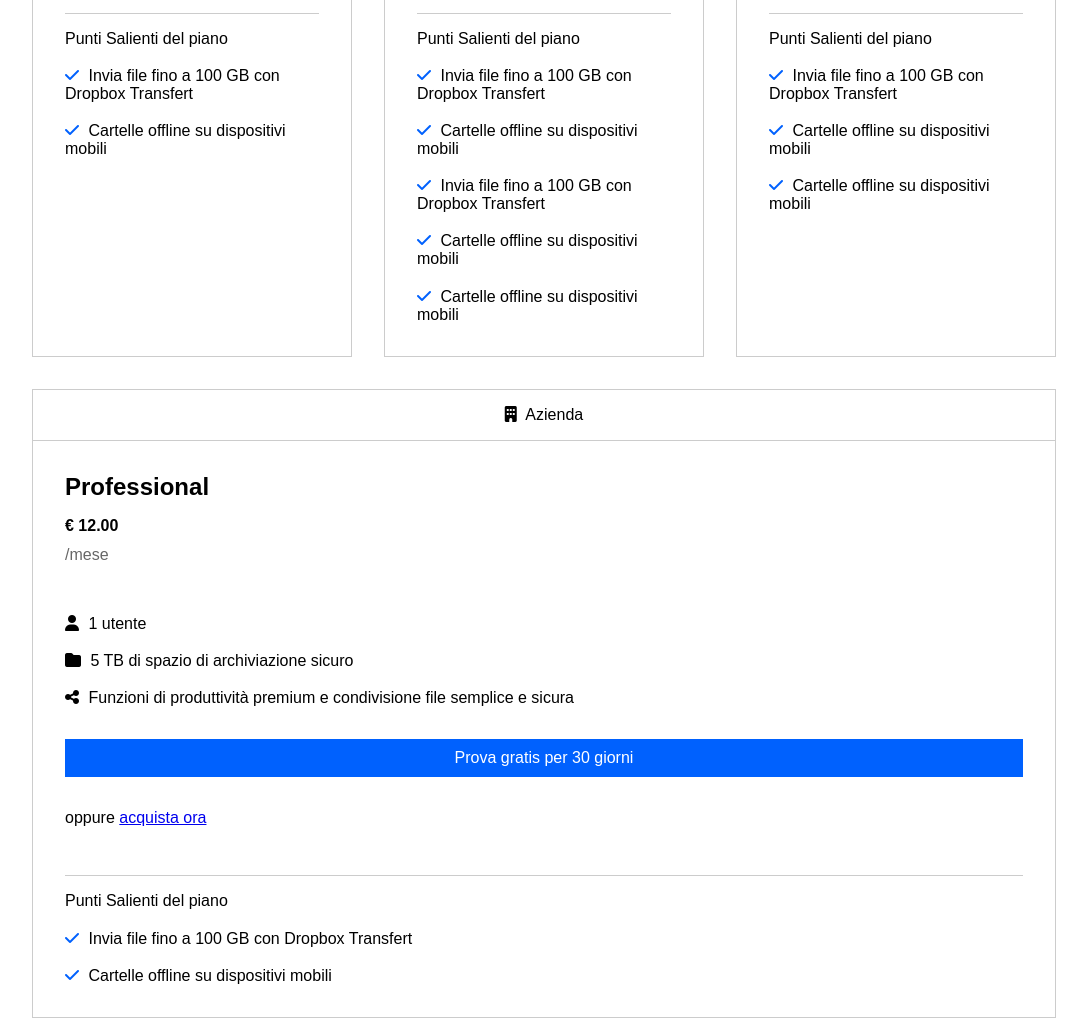
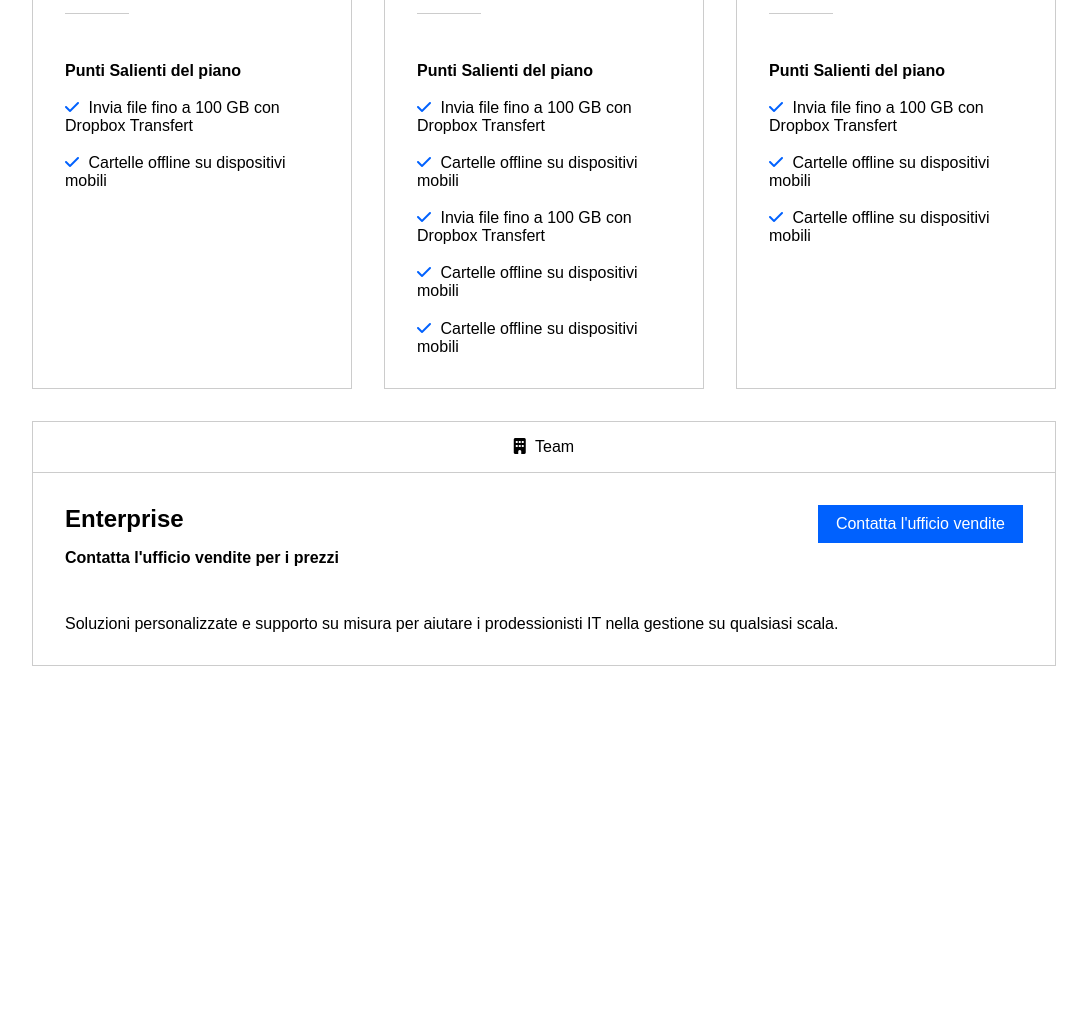
Before and after one commit to michelebozzuto04/htmlcss-dropbox, a plain HTML site: page index.html in a window 1280 px wide. Shown: the part 1606-2628 px from the top of the page, without its empty margins (96-1183 px from the left). After the commit the page ends 2320 px from the top, so only its background shows below. Drawn offline with Linux system fonts and the light colour scheme.

Commit message:
Refactor pricing plan cards with updated titles and enhanced styling for better clarity and layout

```diff
--- a/index.html
+++ b/index.html
@@ -160,7 +160,7 @@
                                 </div>
                                 <div class="divider"></div>
                                 <div class="plan-highlights">
-                                    <span>Punti Salienti del piano</span>
+                                    <span class="title">Punti Salienti del piano</span>
                                     <ul>
                                         <li>
                                             <i class="fa-solid fa-check"></i>
@@ -225,7 +225,7 @@
                                 </div>
                                 <div class="divider"></div>
                                 <div class="plan-highlights">
-                                    <span>Punti Salienti del piano</span>
+                                    <span class="title">Punti Salienti del piano</span>
                                     <ul>
                                         <li>
                                             <i class="fa-solid fa-check"></i>
@@ -308,7 +308,7 @@
                                 </div>
                                 <div class="divider"></div>
                                 <div class="plan-highlights">
-                                    <span>Punti Salienti del piano</span>
+                                    <span class="title">Punti Salienti del piano</span>
                                     <ul>
                                         <li>
                                             <i class="fa-solid fa-check"></i>
@@ -337,63 +337,27 @@
                         <div class="plan-card">
                             <div class="card-header">
                                 <i class="fa-solid fa-building"></i>
-                                <span>Azienda</span>
+                                <span>Team</span>
                                 <div class="divider"></div>
                             </div>
 
-                            <div class="card-body d-flex">
-                                <h3>Professional</h3>
-                                <span class="plan-price">€ 12.00</span>
-                                <span class="plan-cycle">/mese</span>
-                                <div class="plan-features">
-                                    <ul>
-                                        <li>
-                                            <i class="fa-solid fa-user"></i>
-                                            <span>
-                                                1 utente
-                                            </span>
-                                        </li>
-                                        <li>
-                                            <i class="fa-solid fa-folder"></i>
-                                            <span>
-                                                5 TB di spazio di archiviazione sicuro
-                                            </span>
-                                        </li>
-                                        <li>
-                                            <i class="fa-solid fa-share-nodes"></i>
-                                            <span>
-                                                Funzioni di produttività premium e condivisione file semplice e
-                                                sicura
-                                            </span>
-                                        </li>
-                                    </ul>
-                                </div>
-                                <div class="cta">
-                                    <button class="btn btn-fill">
-                                        Prova gratis per 30 giorni
-                                    </button>
-                                    <div class="buy-now">
-                                        <span>oppure</span>
-                                        <a href="#">acquista ora</a>
+                            <div class="card-body-lg">
+                                <div class="card-body-lg-top d-flex">
+                                    <div class="card-left">
+                                        <h3>Enterprise</h3>
+                                        <span>Contatta l'ufficio vendite per i prezzi</span>
+                                    </div>
+                                    <div class="card-right">
+                                        <button class="btn btn-fill">
+                                            Contatta l'ufficio vendite
+                                        </button>
                                     </div>
                                 </div>
-                                <div class="divider"></div>
-                                <div class="plan-highlights">
-                                    <span>Punti Salienti del piano</span>
-                                    <ul>
-                                        <li>
-                                            <i class="fa-solid fa-check"></i>
-                                            <span>
-                                                Invia file fino a 100 GB con Dropbox Transfert
-                                            </span>
-                                        </li>
-                                        <li>
-                                            <i class="fa-solid fa-check"></i>
-                                            <span>
-                                                Cartelle offline su dispositivi mobili
-                                            </span>
-                                        </li>
-                                    </ul>
+                                <div class="card-body-lg-bottom">
+                                    <span>
+                                        Soluzioni personalizzate e supporto su misura per aiutare i prodessionisti
+                                        IT nella gestione su qualsiasi scala.
+                                    </span>
                                 </div>
                             </div>
                         </div>
--- a/style.css
+++ b/style.css
@@ -235,14 +235,14 @@ img {
             padding: 1rem 0;
         }
 
+        h3 {
+            font-size: 1.5rem;
+            margin-bottom: 1rem;
+        }
+
         .card-body {
             flex-direction: column;
             padding: 0 2rem;
-
-            h3 {
-                font-size: 1.5rem;
-                margin-bottom: 1rem;
-            }
 
             .plan-price {
                 font-weight: bold;
@@ -265,12 +265,39 @@ img {
                 }
             }
 
+            .divider {
+                width: 4rem;
+                margin-bottom: 3rem;
+            }
+
             .plan-highlights {
                 i {
                     color: var(--bg-primary-color);
                 }
+
+                .title {
+                    font-weight: bold;
+                }
             }
 
+        }
+
+        .card-body-lg {
+            padding: 0 2rem 2rem 2rem;
+            flex-direction: row;
+
+            .card-body-lg-top {
+                justify-content: space-between;
+
+                span {
+                    font-weight: bold;
+                }
+            }
+
+            .card-body-lg-bottom {
+                justify-content: space-between;
+                margin-top: 3rem;
+            }
         }
 
         .divider {
```
